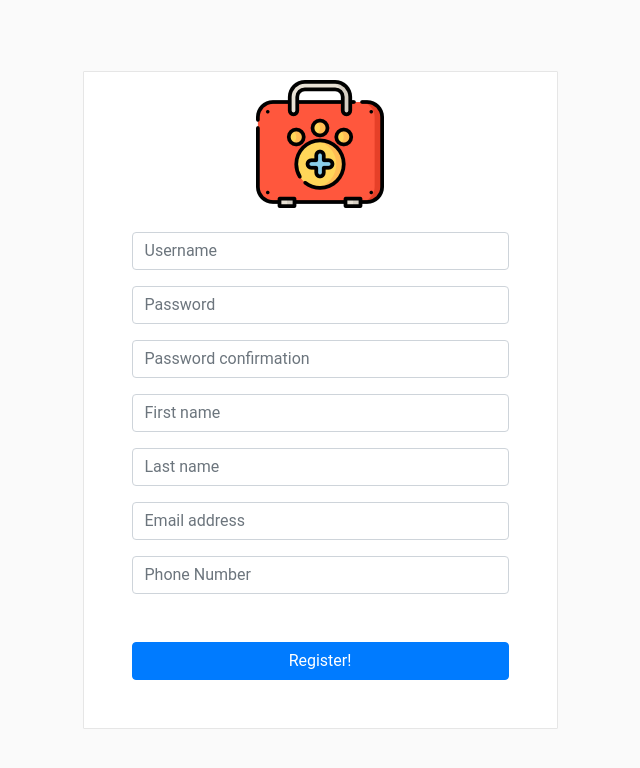
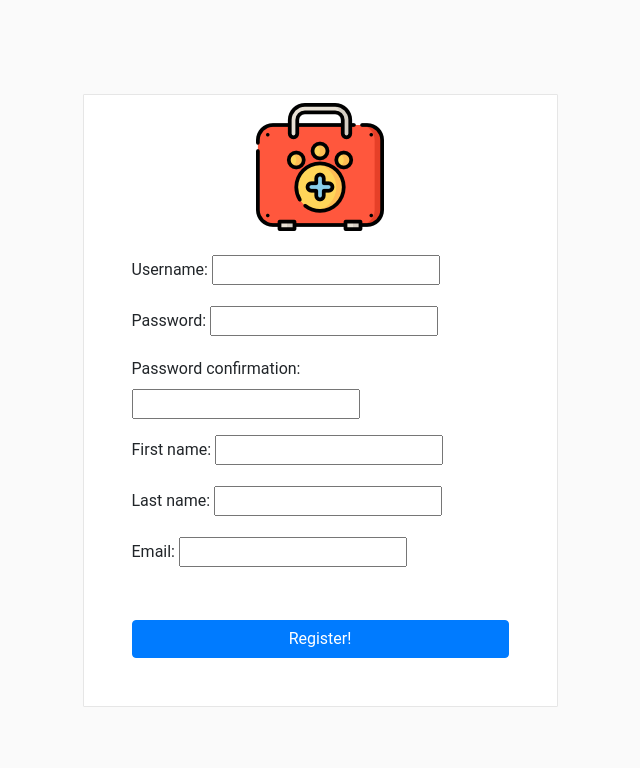
Before and after one commit to Jhonbeltran/safepets, a Django app: page /users/signup/ in a window 1280 px wide. Shown: the top 768 px of the page, without its empty margins (320-960 px from the left). Run offline with Django 3.2, Linux system fonts and the light colour scheme; some libraries are stand-ins or nearby versions.

Commit message:
REalizo validación de sign up usando el form y llamo el formulario en el template usando form.as_p

```diff
--- a/templates/users/login.html
+++ b/templates/users/login.html
@@ -26,4 +26,6 @@
 
     </form>
 
+    <p class="mt-4">Don't have an account yet? <a href="{% url "signup" %}">Sign up here.</a></p>
+
 {% endblock %}
--- a/templates/users/signup.html
+++ b/templates/users/signup.html
@@ -6,40 +6,10 @@
 
 {% block container %}
 
-    {% if error %}
-        <p class="alert alert-danger">{{ error }}</p>
-    {% endif %}
-
     <form action="{% url 'signup' %}" method="POST">
         {% csrf_token %}
 
-        <div class="form-group">
-            <input class="form-control" type="text" placeholder="Username" name="username" required="true" />
-        </div>
-
-        <div class="form-group">
-            <input class="form-control" type="password" placeholder="Password" name="passwd" required="true" />
-        </div>
-
-        <div class="form-group">
-            <input class="form-control" type="password" placeholder="Password confirmation" name="passwd_confirmation" required="true" />
-        </div>
-
-        <div class="form-group">
-            <input class="form-control" type="text" placeholder="First name" name="first_name" required="true" />
-        </div>
-
-        <div class="form-group">
-            <input class="form-control" type="text" placeholder="Last name" name="last_name" required="true" />
-        </div>
-
-        <div class="form-group">
-            <input class="form-control" type="email" placeholder="Email address" name="email" required="true" />
-        </div>
-
-        <div class="form-group">
-            <input class="form-control" type="text" placeholder="Phone Number" name="phone_number" />
-        </div>
+        {{form.as_p}}
 
         <button class="btn btn-primary btn-block mt-5" type="submit">Register!</button>
 
--- a/users/forms.py
+++ b/users/forms.py
@@ -1,7 +1,61 @@
 """ User Forms """
 from django import forms
 
+# Models
+from django.contrib.auth.models import User
+from users.models import Profile
+
+
+class SignupForm(forms.Form):
+    """ Sign Up Form """
+    username = forms.CharField(min_length=4, max_length=50)
+    password = forms.CharField(
+        max_length=70,
+        widget=forms.PasswordInput()
+    )
+    password_confirmation = forms.CharField(
+        max_length=70,
+        widget=forms.PasswordInput()
+    )
+    first_name = forms.CharField(min_length=2, max_length=50)
+    last_name = forms.CharField(min_length=2, max_length=50)
+    email = forms.CharField(
+        min_length=6, max_length=70,
+        widget=forms.EmailInput()
+    )
+
+    def clean_username(self):
+        """ Username must be unique """
+        username = self.cleaned_data['username']
+        username_taken = User.objects.filter(username=username).exists()
+        if username_taken:
+            raise forms.ValidationError('Username is already taken!')
+        return username
+
+    def clean(self):
+        """ Verify password confirmation match """
+        """ super() is used to get the values before overwrite the function """
+        data = super().clean()
+        password = data['password']
+        password_confirmation = data['password_confirmation']
+
+        if password != password_confirmation:
+            raise forms.ValidationError('Passwords do not match')
+
+        return data
+
+
+    def save(self):
+        """Create user and profile."""
+        data = self.cleaned_data
+        data.pop('password_confirmation')
+
+        user = User.objects.create_user(**data)
+        profile = Profile(user=user)
+        profile.save()
+
 class ProfileForm(forms.Form):
+    """ Profile Form """
     """ We use required to be consistent with the middlware"""
     website = forms.URLField(max_length=200, required=True)
     biography = forms.CharField(max_length=500, required=False)
--- a/users/views.py
+++ b/users/views.py
@@ -10,7 +10,7 @@
 from django.db.utils import IntegrityError
 
 # Forms
-from users.forms import ProfileForm
+from users.forms import ProfileForm, SignupForm
 
 @login_required
 def update_profile(request):
@@ -60,33 +60,18 @@
 def signup(request):
     """ Sign Up Users """
     if request.method == 'POST':
-        username = request.POST['username']
+        form = SignupForm(request.POST)
+        if form.is_valid():
+            form.save()
+            return redirect('login')
+    else:
+        form = SignupForm()
 
-        passwd = request.POST['passwd']
-        passwd_confirmation = request.POST['passwd_confirmation']
-
-        if passwd != passwd_confirmation:
-            return render(request, 'users/signup.html', {'error': "Passwords doesn't match"})
-
-        try:
-            """ Here we create the user just with the username and password,
-            as we create in the basic admin """
-            user = User.objects.create_user(username=username, password=passwd)
-        except IntegrityError:
-            return render(request, 'users/signup.html', {'error': "Username is already taken"})
-
-        user.first_name = request.POST['first_name']
-        user.last_name = request.POST['last_name']
-        user.email = request.POST['email']
-        user.save()
-
-        phone_number = request.POST['phone_number']
-
-        profile = Profile.objects.create(user=user, phone_number=phone_number)
-
-        return redirect('login')
-
-    return render(request, 'users/signup.html')
+    return render(
+        request = request,
+        template_name = 'users/signup.html',
+        context = {'form':form}
+    )
 
 @login_required
 def logout_view(request):
```
